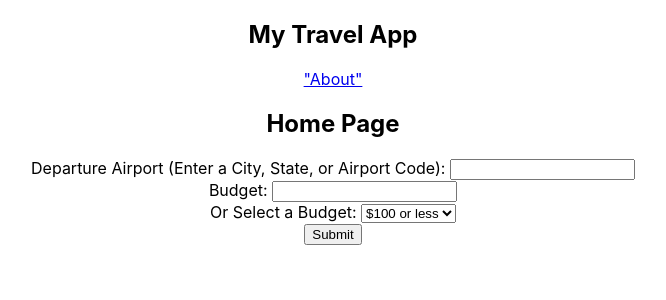
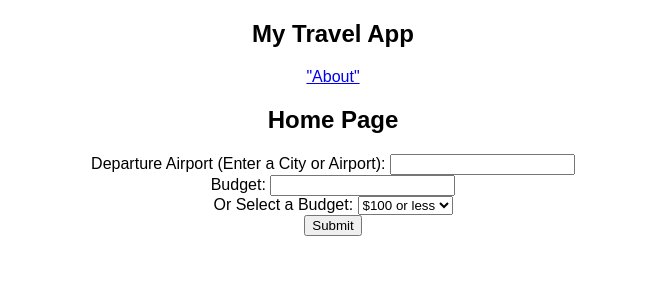
Before and after one commit to kerryhannigan/travel-app, a React (Create React App) app: page / in a window 1280 px wide. Shown: the top 300 px of the page, without its empty margins (307-973 px from the left). Built offline with nearby package versions, Linux system fonts and the light colour scheme.

Commit message:
Changed onChange to onKeyPress to prevent extra dropdown render

```diff
--- a/package.json
+++ b/package.json
@@ -3,11 +3,14 @@
   "version": "0.1.0",
   "private": true,
   "dependencies": {
+    "@craco/craco": "^6.3.0",
     "@testing-library/jest-dom": "^5.14.1",
     "@testing-library/react": "^11.2.7",
     "@testing-library/user-event": "^12.8.3",
     "react": "^17.0.2",
+    "react-autosuggest": "^10.1.0",
     "react-dom": "^17.0.2",
+    "react-responsive-combo-box": "^1.2.9",
     "react-scripts": "4.0.3",
     "web-vitals": "^1.1.2"
   },
--- a/src/App.js
+++ b/src/App.js
@@ -14,9 +14,9 @@ function App() {
         <Form />
       </div>
     </div>
+
+
   );
 }
 
-
-
 export default App;
--- a/src/Components/Form.js
+++ b/src/Components/Form.js
@@ -2,8 +2,6 @@ import React, { Component } from 'react';
 import axios from 'axios';
 
 export class Form extends Component {
-
-    timeout=null;
 
     constructor(props) {
         super(props)
@@ -13,7 +11,8 @@ export class Form extends Component {
              chooseBudget: '',
              city: '',
              flights: [],
-             placeName: []
+             placeName: [],
+             airportCode: []
         }
     }
 
@@ -29,19 +28,19 @@ export class Form extends Component {
         })
     }
 
+    timeout = null
+
+    // get some cities from search
     handleCityChange = (event) => {
-        clearTimeout(this.timeout);
+        clearTimeout(this.timeout)
+
         this.setState({
             city: event.target.value
         })
-        if (event.target.value.length > 1) { // search query must be 2 characters in length
-            this.timeout = setTimeout(this.search, 1000);
-            event.preventDefault();
-        }
-    }
 
-    search = () => {
+        this.timeout = setTimeout(() => {
             var url = `https://skyscanner-skyscanner-flight-search-v1.p.rapidapi.com/apiservices/autosuggest/v1.0/US/USD/en-US/`
+            if (this.state.city.length > 0) {
                 axios.get(url,
                     {
                         params: {
@@ -62,9 +61,20 @@ export class Form extends Component {
                             placeArray = Object.values(places.Places[i]);
                             placeName[i] = placeArray[1]; // this gets the placename, which will populate the dropdown
                             console.log(placeName[i]);
+                            console.log(placeArray[4]) // placeArray[4] is the airport code
                         }
                         this.setState({ placeName });
                     });
+                    event.preventDefault();
+            }
+        }, 500)
+    }
+
+    selectionMade = (event) => {
+        this.setState({
+            city: event.target.value
+        })
+        console.log("Value is:", event.target.value, this.state.city)
     }
 
     handleSubmit = (event) => {
@@ -90,12 +100,14 @@ export class Form extends Component {
         return (
             <form onSubmit={this.handleSubmit}>
                 <div>
-                    <label>Departure Airport (Enter a City, State, or Airport Code): </label>
+                    <label>Departure Airport (Enter a City or Airport): </label>
                     <input
                     type='text'
                     list="places-list"
-                    value={this.state.city}
-                    onChange={this.handleCityChange}
+                    // value={this.state.city}
+                    onKeyPress={this.handleCityChange}
+                    onChange={this.selectionMade}
+                    // add separate function for onchange so when a selection is made, update the state
                     />
                     <datalist id="places-list">
                         {this.state.placeName.map((item, key) =>
--- a/src/index.css
+++ b/src/index.css
@@ -1,13 +1,10 @@
-body {
-  margin: 0;
-  font-family: -apple-system, BlinkMacSystemFont, 'Segoe UI', 'Roboto', 'Oxygen',
-    'Ubuntu', 'Cantarell', 'Fira Sans', 'Droid Sans', 'Helvetica Neue',
-    sans-serif;
-  -webkit-font-smoothing: antialiased;
-  -moz-osx-font-smoothing: grayscale;
-}
 
-code {
-  font-family: source-code-pro, Menlo, Monaco, Consolas, 'Courier New',
-    monospace;
-}
+
+.App {
+    font-family: sans-serif;
+    text-align: center;
+  }
+
+  .comboBoxOption {
+    padding: 5px;
+  }
```
Also changed, not shown: 1 other file (tests, documents, lock files or other folders). Lines whose indentation alone changed are shown as unchanged.
